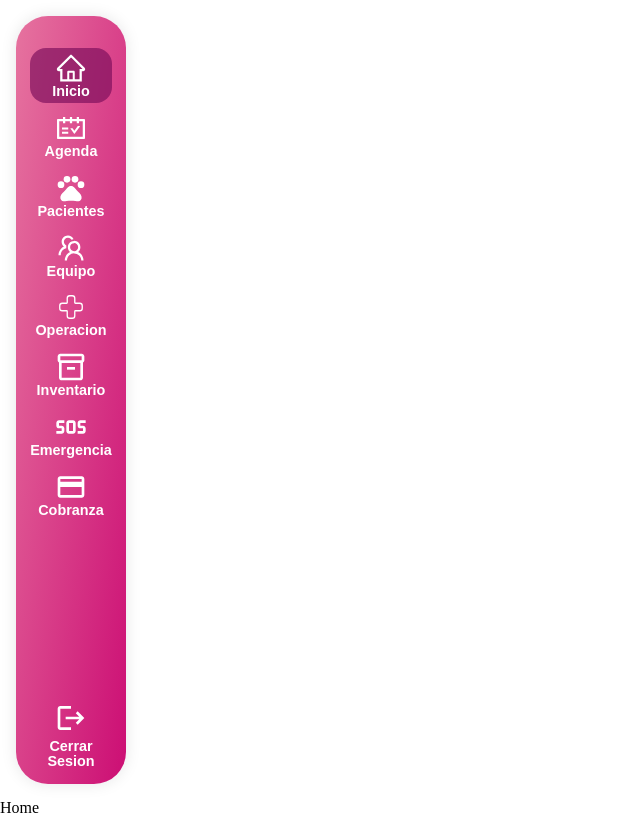
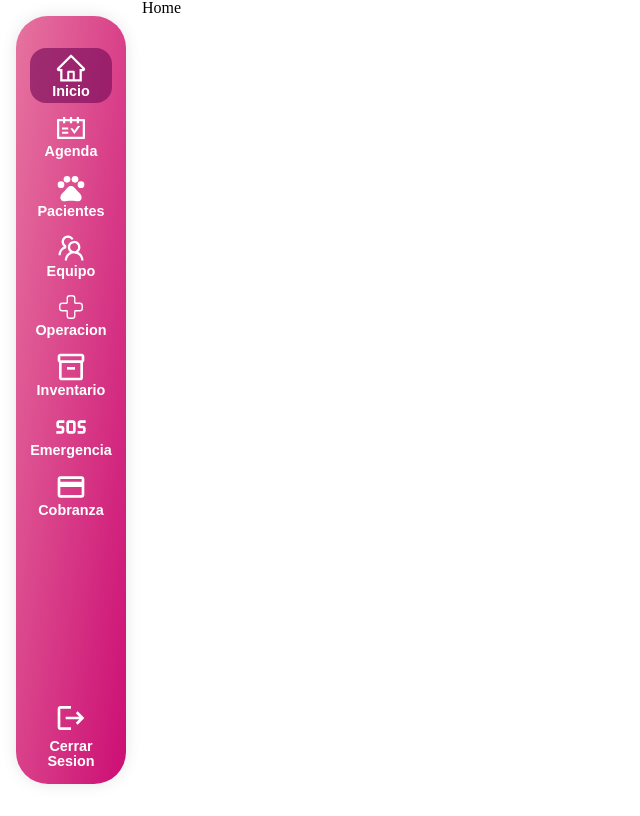
Before and after one commit to Sxnty/VetVital, a React (Vite) app: page / in a window 1280 px wide. Shown: the whole page, without its empty margins (0-640 px from the left). Built offline with nearby package versions, Linux system fonts and the light colour scheme.

Commit message:
Fixed Ui problems

```diff
--- a/src/App.jsx
+++ b/src/App.jsx
@@ -6,12 +6,14 @@ import Team from "./components/pages/Team";
 import Operation from "./components/pages/Operation";
 import Inventory from "./components/pages/Inventory";
 import Billing from "./components/pages/Billing";
+import "./styles/global-styles/index.scss";
 
 import { Routes, Route, Navigate } from "react-router-dom";
 
 function App() {
   return (
     <>
+      <main className="main">
         <Navbar />
         <Routes>
           <Route path="/" element={<Home />}></Route>
@@ -22,6 +24,7 @@ function App() {
           <Route path="/inventory" element={<Inventory />}></Route>
           <Route path="/billing" element={<Billing />}></Route>
         </Routes>
+      </main>
     </>
   );
 }
--- /dev/null
+++ b/src/styles/global-styles/index.scss
@@ -0,0 +1,3 @@
+.main{
+    display: flex;
+}
```
Lines whose indentation alone changed are shown as unchanged.
